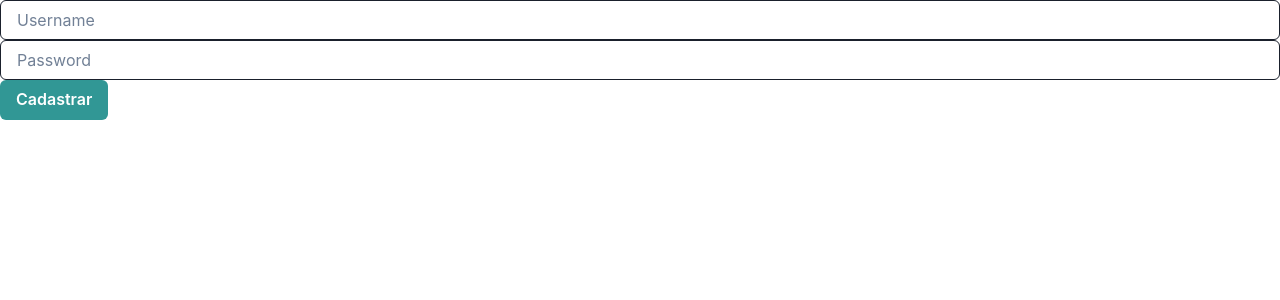
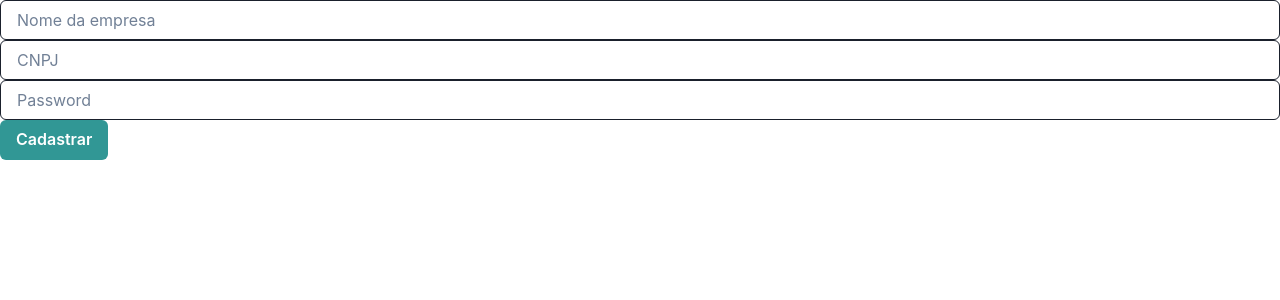
Before and after one commit to vitortrimer/ciclo-recicle-person-fe, a React (Create React App) app: page /cadastro in a window 1280 px wide. Shown: the top 300 px of the page. Built offline with nearby package versions, Linux system fonts and the light colour scheme.

Commit message:
Add jwt token after login

```diff
--- a/package.json
+++ b/package.json
@@ -9,6 +9,7 @@
     "@testing-library/jest-dom": "^5.16.4",
     "@testing-library/react": "^13.2.0",
     "@testing-library/user-event": "^13.5.0",
+    "axios": "^0.27.2",
     "framer-motion": "^6.3.3",
     "react": "^18.1.0",
     "react-dom": "^18.1.0",
--- /dev/null
+++ b/src/config/constants.js
@@ -0,0 +1 @@
+export const baseUrl = "http://192.168.15.100:8080"
--- a/src/pages/Login/Login.js
+++ b/src/pages/Login/Login.js
@@ -1,18 +1,26 @@
 import { Input, Button, InputGroup } from '@chakra-ui/react'
 import { useState } from 'react'
+import UserService from '../../services/User'
 
 const Login = () => {
-
+  const service = new UserService()
   const [formData, setFormData] = useState({
-    username: "",
+    document: "",
     password: ""
   })
 
-  const handleSubmit = (e) => {
+  const handleSubmit = async (e) => {
     e.preventDefault()
     e.stopPropagation()
-    console.log("submit works")
-    console.log("form data", formData)
+
+    service.login(formData).then((response) => {
+      if(response.data) {
+        const data = response.data
+        localStorage.setItem("user-token", data.token)
+        localStorage.setItem("user-name", data.name)
+        window.location.assign("/")
+      }
+    })
   }
 
   const handleInput = (e) => {
--- a/src/pages/Register/Register.js
+++ b/src/pages/Register/Register.js
@@ -1,18 +1,27 @@
 import { Input, Button, InputGroup } from '@chakra-ui/react'
 import { useState } from 'react'
+import UserService from '../../services/User'
 
 const Register = () => {
-
+  const service = new UserService()
   const [formData, setFormData] = useState({
-    username: "",
+    name: "",
+    document: "",
     password: ""
   })
 
   const handleSubmit = (e) => {
     e.preventDefault()
     e.stopPropagation()
-    console.log("submit works")
-    console.log("form data", formData)
+
+    service.register(formData).then((response) => {
+      if(response.data) {
+        const data = response.data
+        localStorage.setItem("user-token", data.token)
+        localStorage.setItem("user-name", data.name)
+        window.location.assign("/")
+      }
+    })
   }
 
   const handleInput = (e) => {
@@ -30,10 +39,17 @@ const Register = () => {
     <form onSubmit={handleSubmit}>
       <Input
         type="text"
-        value={formData.username}
+        value={formData.name}
         onChange={handleInput}
-        name="username"
-        placeholder='Username'
+        name="name"
+        placeholder='Nome da empresa'
+      />
+      <Input
+        type="text"
+        value={formData.document}
+        onChange={handleInput}
+        name="document"
+        placeholder='CNPJ'
       />
       <Input
         value={formData.password}
--- /dev/null
+++ b/src/services/User.js
@@ -0,0 +1,17 @@
+import axios from "axios";
+import { baseUrl } from "../config/constants"
+
+class UserService {
+
+  register(user) {
+    return axios.post(`${baseUrl}/users`, {
+      ...user,
+      role: "user"
+    })
+  }
+
+  login(user) {
+    return axios.post(`${baseUrl}/sessions`, user)
+  }
+}
+export default UserService
--- a/src/styles/GlobalStyles.js
+++ b/src/styles/GlobalStyles.js
@@ -11,6 +11,6 @@ export const GlobalStyles = createGlobalStyle`
 
   body {
     font-size: 14px;
-    min-height: 100vh;
+    min-height: 100vh !important;
   }
 `
```
Also changed, not shown: 1 other file (tests, documents, lock files or other folders).
